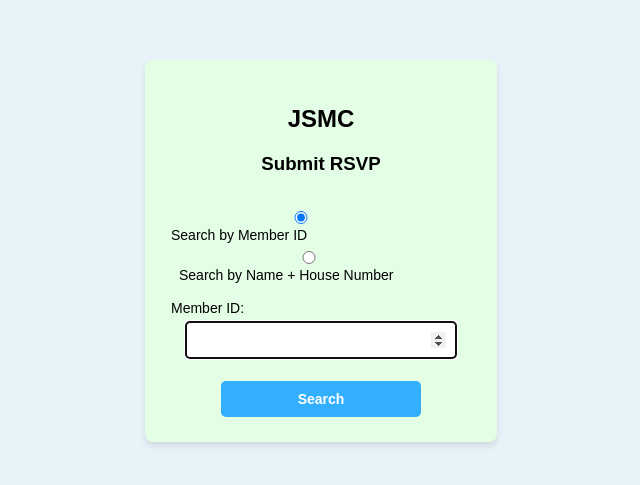
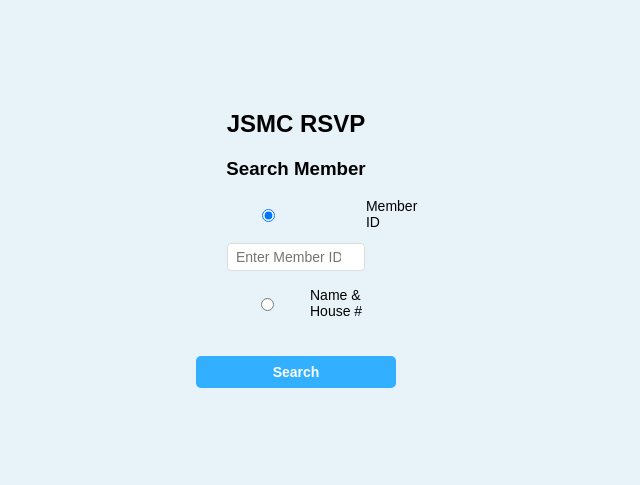
Before and after one commit to jsmcrsvp/RSVP, a React (Create React App) app in the folder frontend/: page /#/ in a window 1280 px wide. Shown: the part 149-634 px from the top of the page, without its empty margins (344-984 px from the left). Built offline with nearby package versions, Linux system fonts and the light colour scheme; no server answers.

Commit message:
Sept032025

```diff
--- a/frontend/src/components/SubmitForm.js
+++ b/frontend/src/components/SubmitForm.js
@@ -1,3 +1,135 @@
+import React, { useState } from "react";
+import { searchMember } from "../api";
+import "../styles/SubmitForm.css";
+
+function SubmitForm() {
+  const [searchMode, setSearchMode] = useState("memberId");
+  const [memberId, setMemberId] = useState("");
+  const [name, setName] = useState("");
+  const [houseNumber, setHouseNumber] = useState("");
+  const [result, setResult] = useState(null);
+  const [error, setError] = useState("");
+  const [isLoading, setIsLoading] = useState(false);
+
+  const handleSubmit = async (e) => {
+    e.preventDefault();
+    setError("");
+    setResult(null);
+
+    try {
+      setIsLoading(true);
+      const payload =
+        searchMode === "memberId"
+          ? { memberId }
+          : { name, houseNumber };
+
+      const data = await searchMember(payload);
+      setResult(data);
+    } catch (err) {
+      setError(err.message);
+    } finally {
+      setIsLoading(false);
+    }
+  };
+
+  return (
+    <div className="search-container">
+      <h2>JSMC RSVP</h2>
+      <h3>Search Member</h3>
+
+      {error && <p className="error-message">{error}</p>}
+
+      <form onSubmit={handleSubmit} className="search-form">
+        {/* Search by Member ID */}
+        <div className="form-row">
+          <label className="radio-label">
+            <input
+              type="radio"
+              value="memberId"
+              checked={searchMode === "memberId"}
+              onChange={() => setSearchMode("memberId")}
+            />
+            Member ID
+          </label>
+          {searchMode === "memberId" && (
+            <input
+              type="number"
+              className="small-input"
+              value={memberId}
+              onChange={(e) => setMemberId(e.target.value)}
+              placeholder="Enter Member ID"
+              required
+            />
+          )}
+        </div>
+
+        {/* Search by Name + House No */}
+        <div className="form-row">
+          <label className="radio-label">
+            <input
+              type="radio"
+              value="nameHouse"
+              checked={searchMode === "nameHouse"}
+              onChange={() => setSearchMode("nameHouse")}
+            />
+            Name & House #
+          </label>
+          {searchMode === "nameHouse" && (
+            <div className="inline-fields">
+              <input
+                type="text"
+                className="small-input"
+                value={name}
+                onChange={(e) => setName(e.target.value)}
+                placeholder="Name"
+                required
+              />
+              <input
+                type="text"
+                className="small-input"
+                value={houseNumber}
+                onChange={(e) => setHouseNumber(e.target.value)}
+                placeholder="House #"
+                required
+              />
+            </div>
+          )}
+        </div>
+
+        <button type="submit" className="button" disabled={isLoading}>
+          {isLoading ? "Searching..." : "Search"}
+        </button>
+      </form>
+
+      {/* Results Table */}
+      {result && (
+        <div className="result-table-wrapper">
+          <table className="result-table">
+            <thead>
+              <tr>
+                <th>Name</th>
+                <th>Address</th>
+                <th>Phone</th>
+              </tr>
+            </thead>
+            <tbody>
+              <tr>
+                <td className="nowrap">{result.name}</td>
+                <td>{result.address}</td>
+                <td className="nowrap">{result.phone}</td>
+              </tr>
+            </tbody>
+          </table>
+        </div>
+      )}
+    </div>
+  );
+}
+
+export default SubmitForm;
+
+
+/* =============== Working 090325 ====11;45am =========
 import React, { useState } from "react";
 import { searchMember } from "../api";
 import "../styles/SubmitForm.css";
@@ -49,10 +181,8 @@ function SubmitForm() {
       </div>
 
       <div className="input-half">
-        {/* Error */}
         {error && <p className="error-message">{error}</p>}
 
-        {/* Search Options */}
         <div className="form-group">
           <label>
             <input
@@ -74,7 +204,6 @@ function SubmitForm() {
           </label>
         </div>
 
-        {/* Form */}
         <form onSubmit={handleSubmit}>
           {searchType === "id" && (
             <div className="form-group">
@@ -114,7 +243,6 @@ function SubmitForm() {
           </button>
         </form>
 
-        {/* Result Table */}
         {result && (
         <div className="table-wrapper">
             <table className="result-table">
@@ -141,8 +269,9 @@ function SubmitForm() {
 }
 
 export default SubmitForm;
+*/
 
-/*
+/* ================ Working 090225 ======================
 import React, { useState } from "react";
 import { useNavigate } from "react-router-dom";
 import { searchMember } from "../api";
--- a/frontend/src/styles/SubmitForm.css
+++ b/frontend/src/styles/SubmitForm.css
@@ -100,8 +100,78 @@ input {
 .button:hover {
     background-color: #1e8ae5;
 }
+/* ================================================ */
+.search-container {
+  max-width: 500px;
+  margin: 0 auto;
+  padding: 1rem;
+  text-align: center;
+}
 
-/* ================================================ */
+.search-form {
+  display: flex;
+  flex-direction: column;
+  gap: 1rem;
+  margin-bottom: 1.5rem;
+}
+
+.form-row {
+  display: flex;
+  align-items: center;
+  gap: 0.5rem;
+  justify-content: center;
+  flex-wrap: wrap;
+}
+
+.radio-label {
+  display: flex;
+  align-items: center;
+  gap: 0.4rem;
+  font-weight: 500;
+}
+
+.inline-fields {
+  display: flex;
+  gap: 0.5rem;
+}
+
+.small-input {
+  width: 120px;
+  padding: 0.3rem 0.5rem;
+}
+
+.button {
+  margin-top: 1rem;
+  padding: 0.5rem 1rem;
+  cursor: pointer;
+}
+
+.result-table-wrapper {
+  overflow-x: auto;
+}
+
+.result-table {
+  width: 100%;
+  border-collapse: collapse;
+  margin-top: 1rem;
+}
+
+.result-table th,
+.result-table td {
+  border: 1px solid #ccc;
+  padding: 0.5rem;
+  text-align: left;
+}
+
+.result-table th {
+  background: #f4f4f4;
+}
+
+.nowrap {
+  white-space: nowrap;
+}
+
+/* ================================================
 .table-wrapper {
   width: 100%;
   overflow-x: auto;
@@ -125,6 +195,7 @@ input {
   background-color: #f4f6f8;
   font-weight: bold;
 }
+*/
 
 /* --- Responsive (Mobile First) --- */
 @media screen and (max-width: 600px) {
```
